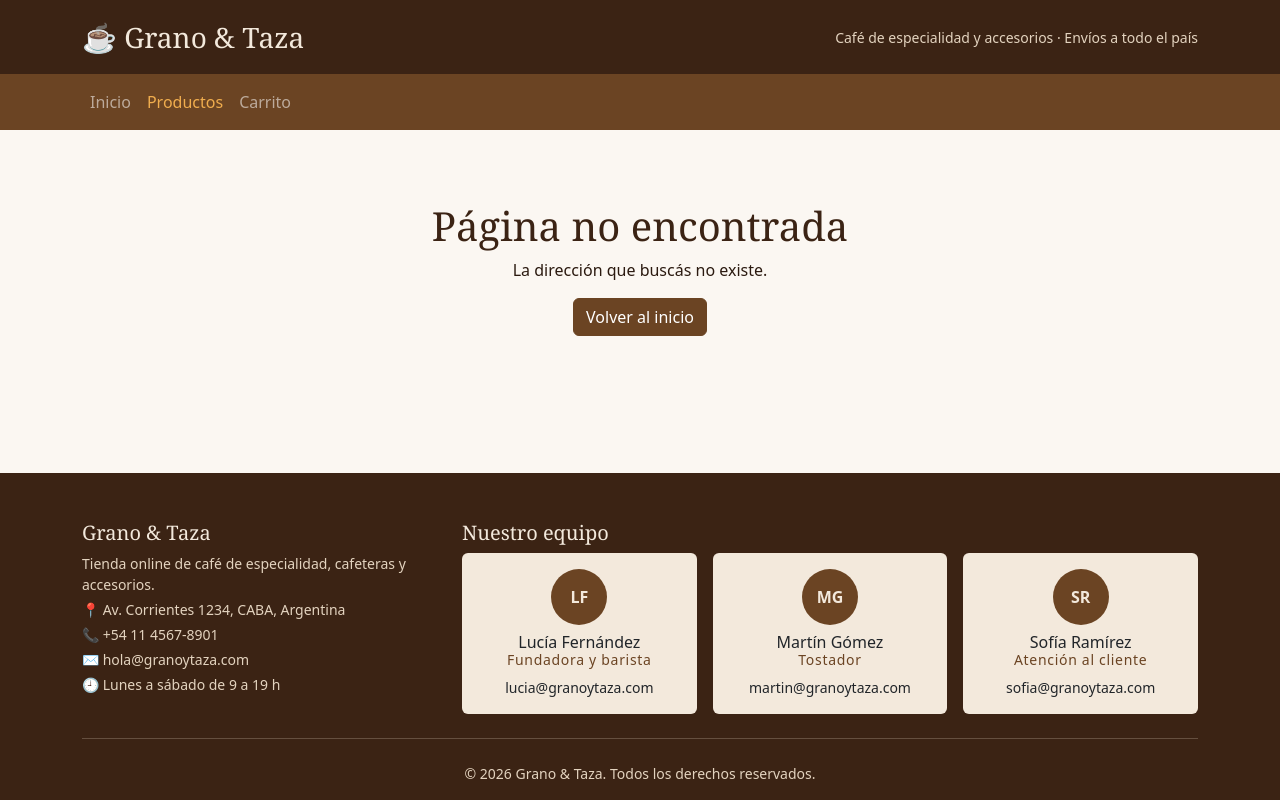
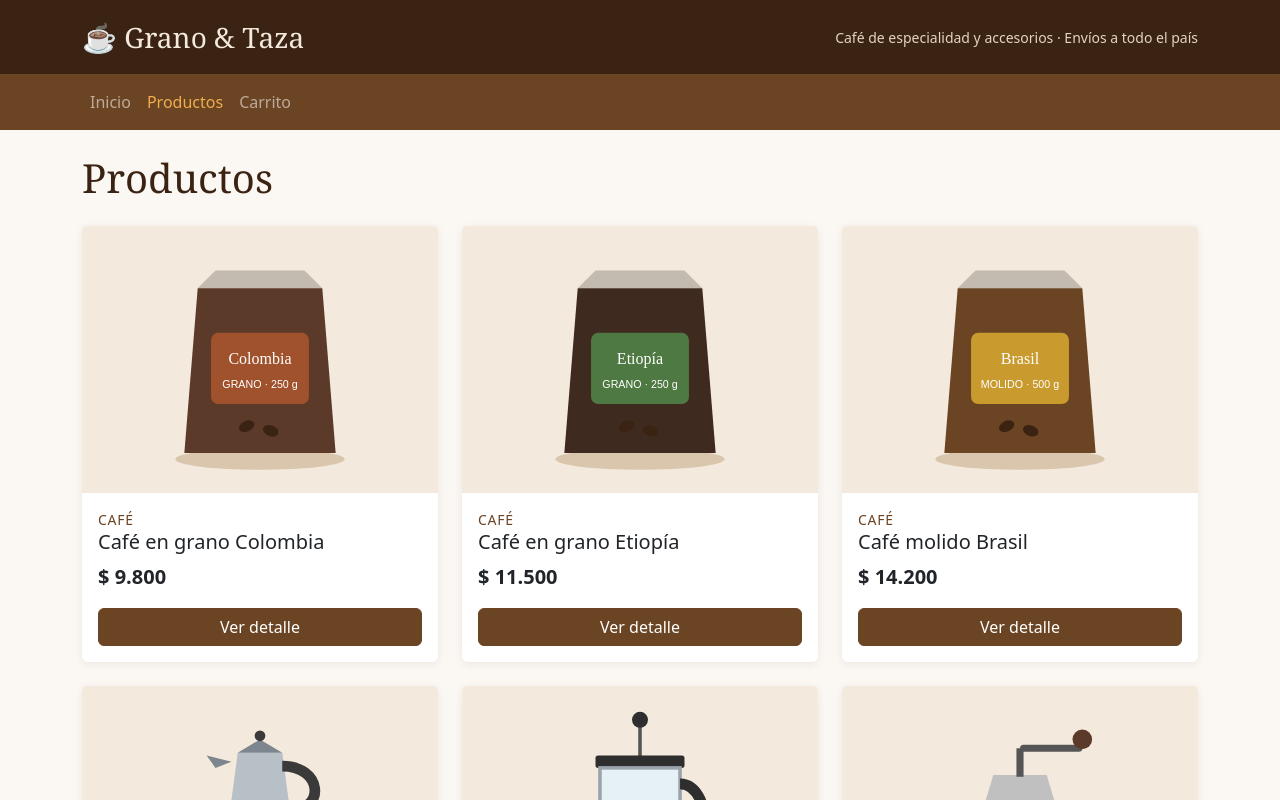
Before and after one commit to milagrosarganin/Proyecto-final-React, a React (Vite) app: page /productos in a window 1280 px wide. Shown: the top 800 px of the page. Built offline with nearby package versions, Linux system fonts and the light colour scheme.

Commit message:
Crea el catálogo en /productos
ItemListContainer carga productos.json con useEffect y fetch. ItemList recorre los productos y cada uno se muestra con Item, que recibe los datos por props.

```diff
--- a/src/App.jsx
+++ b/src/App.jsx
@@ -1,6 +1,7 @@
 import { Routes, Route } from 'react-router-dom'
 import Layout from './components/Layout.jsx'
 import Home from './pages/Home.jsx'
+import ItemListContainer from './components/ItemListContainer.jsx'
 import NotFound from './pages/NotFound.jsx'
 
 function App() {
@@ -8,6 +9,7 @@ function App() {
     <Routes>
       <Route element={<Layout />}>
         <Route path="/" element={<Home />} />
+        <Route path="/productos" element={<ItemListContainer />} />
         <Route path="*" element={<NotFound />} />
       </Route>
     </Routes>
--- /dev/null
+++ b/src/components/Item.jsx
@@ -0,0 +1,21 @@
+import { Button, Card } from 'react-bootstrap'
+import { Link } from 'react-router-dom'
+import { formatPrice } from '../utils.js'
+
+function Item({ id, nombre, precio, imagen, categoria }) {
+  return (
+    <Card className="product-card h-100">
+      <Card.Img variant="top" src={imagen} alt={nombre} />
+      <Card.Body className="d-flex flex-column">
+        <span className="small text-uppercase product-category">{categoria}</span>
+        <Card.Title as="h5">{nombre}</Card.Title>
+        <Card.Text className="fs-5 fw-bold mt-auto">{formatPrice(precio)}</Card.Text>
+        <Button as={Link} to={`/producto/${id}`} variant="dark" className="btn-coffee">
+          Ver detalle
+        </Button>
+      </Card.Body>
+    </Card>
+  )
+}
+
+export default Item
--- /dev/null
+++ b/src/components/ItemList.jsx
@@ -0,0 +1,16 @@
+import { Col, Row } from 'react-bootstrap'
+import Item from './Item.jsx'
+
+function ItemList({ products }) {
+  return (
+    <Row xs={1} sm={2} lg={3} className="g-4">
+      {products.map((product) => (
+        <Col key={product.id}>
+          <Item {...product} />
+        </Col>
+      ))}
+    </Row>
+  )
+}
+
+export default ItemList
--- /dev/null
+++ b/src/components/ItemListContainer.jsx
@@ -0,0 +1,22 @@
+import { useEffect, useState } from 'react'
+import { Container } from 'react-bootstrap'
+import ItemList from './ItemList.jsx'
+
+function ItemListContainer() {
+  const [products, setProducts] = useState([])
+
+  useEffect(() => {
+    fetch('/productos.json')
+      .then((res) => res.json())
+      .then((data) => setProducts(data))
+  }, [])
+
+  return (
+    <Container>
+      <h1 className="page-title mb-4">Productos</h1>
+      <ItemList products={products} />
+    </Container>
+  )
+}
+
+export default ItemListContainer
--- a/src/index.css
+++ b/src/index.css
@@ -94,3 +94,13 @@ body {
 .feature {
   background-color: var(--cream);
 }
+
+.product-category {
+  color: var(--coffee) !important;
+  letter-spacing: 0.05em;
+}
+
+.product-card {
+  border: none;
+  box-shadow: 0 2px 8px rgba(59, 35, 20, 0.08);
+}
--- /dev/null
+++ b/src/utils.js
@@ -0,0 +1,2 @@
+export const formatPrice = (value) =>
+  value.toLocaleString('es-AR', { style: 'currency', currency: 'ARS', maximumFractionDigits: 0 })
```
